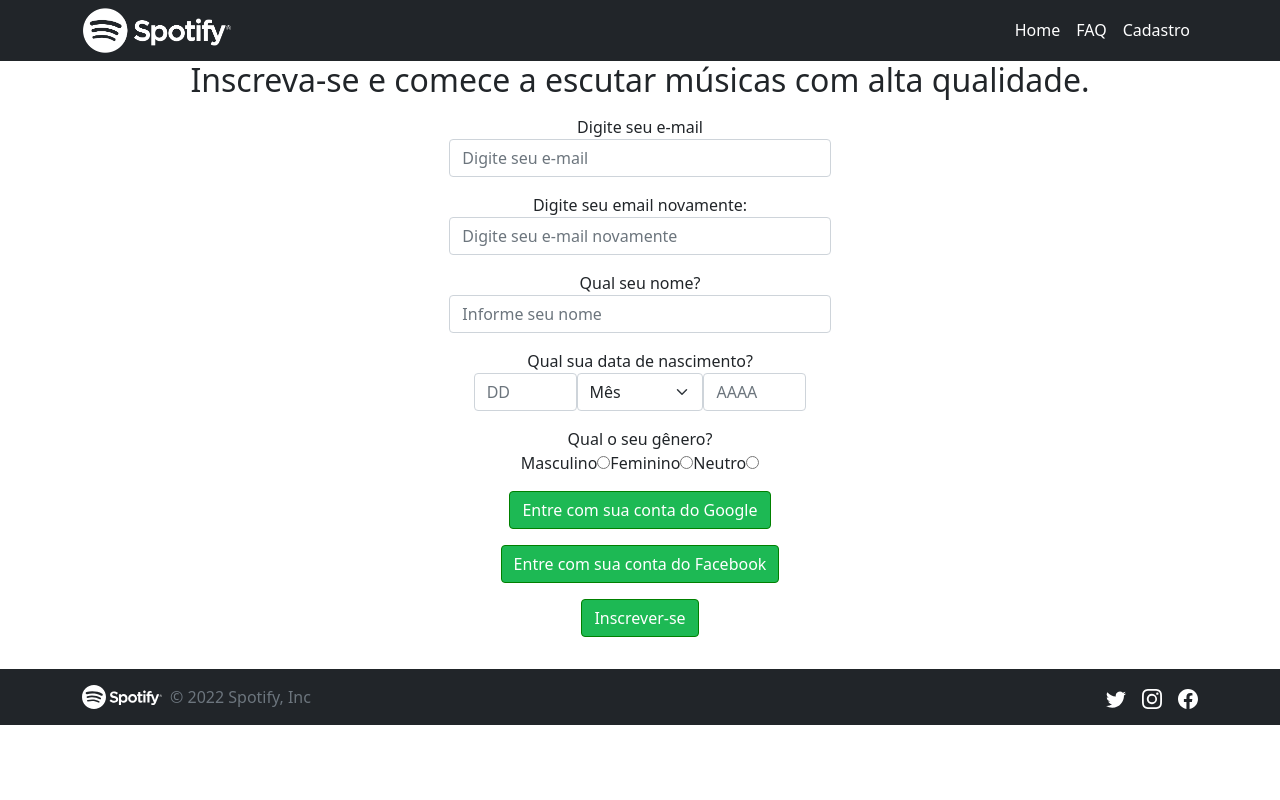
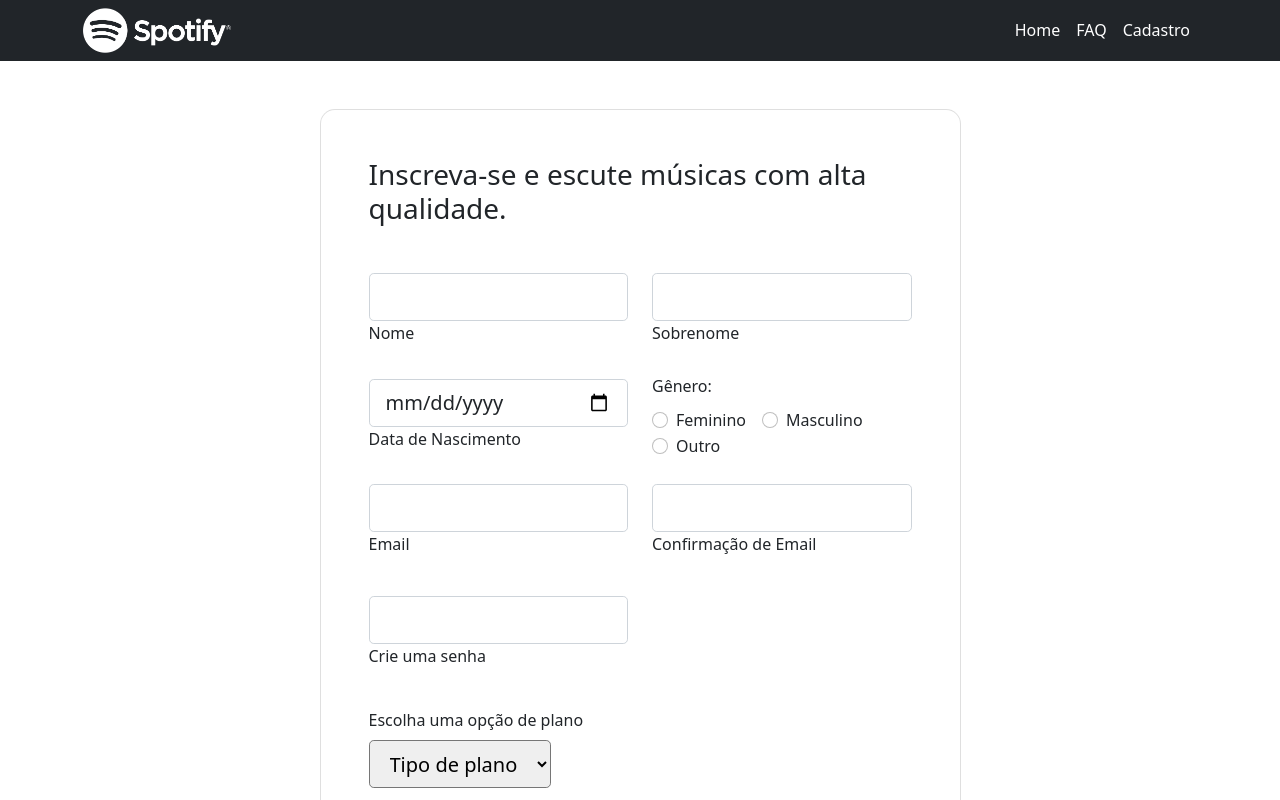
Before and after one commit to fcomateus/spotify-react, a React (Create React App) app: page /cadastro in a window 1280 px wide. Shown: the top 800 px of the page. Built offline with nearby package versions, Linux system fonts and the light colour scheme.

Commit message:
melhoria de cadastro

```diff
--- a/src/components/Cadastro.js
+++ b/src/components/Cadastro.js
@@ -1,161 +1,257 @@
-import React from 'react';
+import { useEffect, useState } from 'react';
 
 function Cadastro() {
+  const usuarioVazio = {
+    nome: '',
+    sobrenome: '',
+    dataDeNascimento: '',
+    genero: '',
+    email: '',
+    emailConf: '',
+    senha: '',
+    plano: 0,
+  };
+
+  const [usuario, setUsuario] = useState(usuarioVazio);
+  const [validado, setValidado] = useState(false);
+
+  useEffect(() => {
+    if (Object.keys(usuario).some((campo) => !usuario[campo])) {
+      setValidado(true);
+    } else {
+      setValidado(false);
+    }
+  }, [usuario]);
+
+  const handleChange = (e) => {
+    const campo = e.target.name;
+    const valor = e.target.value;
+    setUsuario({ ...usuario, [campo]: valor });
+  };
+
+  const handleSubmit = (e) => {
+    e.preventDefault();
+    setUsuario(usuarioVazio);
+  };
+
+  const comparaEmail = () => {
+    if (usuario.email && usuario.email !== usuario.emailConf) {
+      return false;
+    }
+    return true;
+  };
+
   return (
-        <div id='content-form-button'>
-            <h2 class='h2'>
-                Inscreva-se e comece a escutar músicas com alta qualidade.
-            </h2>
-
-            <div class='container mt-3'>
-                <form style={{ marginBottom: '0.5em' }}>
-                    <div class='mb-3'>
-                        <label for='email'>Digite seu e-mail</label>
-                        <div class='row'>
-                            <div class='col'></div>
+    <section className='gradient-custom'>
+      <div className='container py-5 h-100'>
+        <div className='row justify-content-center align-items-center h-100'>
+          <div className='col-12 col-lg-9 col-xl-7'>
+            <div
+              className='card shadow-2-strong card-registration'
+              style={{ borderRadius: '15px' }}
+            >
+              <div className='card-body p-4 p-md-5'>
+                <h3 className='mb-4 pb-2 pb-md-0 mb-md-5'>
+                  Inscreva-se e escute músicas com alta qualidade.
+                </h3>
+                <form onSubmit={handleSubmit}>
+                  <div className='row'>
+                    <div className='col-md-6 mb-4'>
+                      <div className='form-outline'>
                         <input
-                                class='form-control col'
-                                type='email'
-                                name='email'
-                                id='email'
-                                placeholder='Digite seu e-mail'
+                          type='text'
+                          id='nome'
+                          name='nome'
+                          value={usuario.nome}
+                          className='form-control form-control-lg'
+                          onChange={handleChange}
                         />
-                            <div class='col'></div>
+                        <label className='form-label' htmlFor='nome'>
+                          Nome
+                        </label>
+                      </div>
+                    </div>
+                    <div className='col-md-6 mb-4'>
+                      <div className='form-outline'>
+                        <input
+                          type='text'
+                          id='sobrenome'
+                          name='sobrenome'
+                          value={usuario.sobrenome}
+                          className='form-control form-control-lg'
+                          onChange={handleChange}
+                        />
+                        <label className='form-label' htmlFor='sobrenome'>
+                          Sobrenome
+                        </label>
+                      </div>
                     </div>
                   </div>
 
-                    <div class='mb-3'>
-                        <label for='reemail'>Digite seu email novamente:</label>
-                        <div class='row'>
-                            <div class='col'></div>
+                  <div className='row'>
+                    <div className='col-md-6 mb-4 d-flex align-items-center'>
+                      <div className='form-outline datepicker w-100'>
                         <input
-                                type='email'
-                                class='form-control col'
-                                id='reemail'
-                                placeholder='Digite seu e-mail novamente'
-                                name='reemail'
+                          type='date'
+                          className='form-control form-control-lg'
+                          id='dataDeNascimento'
+                          name='dataDeNascimento'
+                          value={usuario.dataDeNascimento}
+                          onChange={handleChange}
                         />
-                            <div class='col'></div>
+                        <label
+                          htmlFor='dataDeNascimento'
+                          className='form-label'
+                          onChange={handleChange}
+                        >
+                          Data de Nascimento
+                        </label>
+                      </div>
+                    </div>
+                    <div className='col-md-6 mb-4'>
+                      <h6 className='mb-2 pb-1'>Gênero:</h6>
+
+                      <div className='form-check form-check-inline'>
+                        <input
+                          onChange={handleChange}
+                          className='form-check-input'
+                          type='radio'
+                          name='genero'
+                          id='genFeminino'
+                          value='feminino'
+                        />
+                        <label
+                          className='form-check-label'
+                          htmlFor='genFeminino'
+                        >
+                          Feminino
+                        </label>
+                      </div>
+                      <div className='form-check form-check-inline'>
+                        <input
+                          onChange={handleChange}
+                          className='form-check-input'
+                          type='radio'
+                          name='genero'
+                          id='genMasculino'
+                          value='masculino'
+                        />
+                        <label
+                          className='form-check-label'
+                          htmlFor='genMasculino'
+                        >
+                          Masculino
+                        </label>
+                      </div>
+                      <div className='form-check form-check-inline'>
+                        <input
+                          onChange={handleChange}
+                          className='form-check-input'
+                          type='radio'
+                          name='genero'
+                          id='genOutro'
+                          value='outro'
+                        />
+                        <label className='form-check-label' htmlFor='genOutro'>
+                          Outro
+                        </label>
+                      </div>
                     </div>
                   </div>
 
-                    <div class='mb-3'>
-                        <label for='name'>Qual seu nome?</label>
-                        <div class='row'>
-                            <div class='col'></div>
+                  <div className='row'>
+                    <div className='col-md-6 mb-4 pb-2'>
+                      <div className='form-outline'>
                         <input
-                                type='text'
-                                class='form-control col'
-                                name='name'
-                                id='name'
-                                placeholder='Informe seu nome'
+                          type='email'
+                          id='email'
+                          name='email'
+                          className='form-control form-control-lg'
+                          value={usuario.email}
+                          onChange={handleChange}
                         />
-                            <div class='col'></div>
+                        <label className='form-label' htmlFor='email'>
+                          Email
+                        </label>
+                      </div>
+                    </div>
+                    <div className='col-md-6 mb-4 pb-2'>
+                      <div className='form-outline'>
+                        <input
+                          type='email'
+                          id='emailConf'
+                          name='emailConf'
+                          className={`${
+                            comparaEmail() ? '' : 'form-invalid'
+                          } form-control form-control-lg`}
+                          value={usuario.emailConf}
+                          onChange={handleChange}
+                        />
+                        <label className='form-label' htmlFor='emailConf'>
+                          Confirmação de Email
+                        </label>
+                      </div>
                     </div>
                   </div>
 
-                    <label>Qual sua data de nascimento?</label>
-
-                    <div class='mb-3 row'>
-                        <div class='col'></div>
-                        <div class='col'></div>
-                        <div class='col'></div>
-                        <div class='col'></div>
+                  <div className='row'>
+                    <div className='col-md-6 mb-4 pb-2'>
+                      <div className='form-outline'>
                         <input
-                            class='form-control col'
-                            type='number'
-                            name='day'
-                            id='day'
-                            inputmode='numeric'
-                            maxlenght='2'
-                            max='31'
-                            min='1'
-                            placeholder='DD'
+                          type='password'
+                          id='senha'
+                          name='senha'
+                          value={usuario.senha}
+                          className='form-control form-control-lg'
+                          onChange={handleChange}
                         />
-                        <select name='mes' id='mes' class='form-select col'>
-                            <option value='0' disabled selected>
-                                Mês
-                            </option>
-                            <option value='1'>Janeiro</option>
-                            <option value='2'>Fevereiro</option>
-                            <option value='3'>Março</option>
-                            <option value='4'>Abril</option>
-                            <option value='5'>Maio</option>
-                            <option value='6'>Junho</option>
-                            <option value='7'>Julho</option>
-                            <option value='8'>Agosto</option>
-                            <option value='9'>Setembro</option>
-                            <option value='10'>Outubro</option>
-                            <option value='11'>Novembro</option>
-                            <option value='12'>Dezembro</option>
-                        </select>
-                        <input
-                            class='form-control col'
-                            type='number'
-                            name='year'
-                            id='year'
-                            inputmode='numeric'
-                            maxlength='4'
-                            max='2022'
-                            min='1900'
-                            placeholder='AAAA'
-                        />
-                        <div class='col'></div>
-                        <div class='col'></div>
-                        <div class='col'></div>
-                        <div class='col'></div>
+                        <label className='form-label' htmlFor='senha'>
+                          Crie uma senha
+                        </label>
+                      </div>
+                    </div>
                   </div>
 
-                    <div class='mb-3'>
-                        <label>Qual o seu gênero?</label>
+                  <div className='row'>
+                    <div className='col-12'>
+                      <label className='form-label select-label'>
+                        Escolha uma opção de plano
+                      </label>
                       <br />
-                        <label for='masc'>Masculino</label>
-                        <input type='radio' name='gender' id='masc' />
-                        <label for='fem'>Feminino</label>
-                        <input type='radio' name='gender' id='fem' />
-                        <label for='null'>Neutro</label>
-                        <input type='radio' name='gender' id='null' />
+                      <select
+                        className='select form-control-lg'
+                        name='plano'
+                        value={usuario.plano}
+                        onChange={handleChange}
+                      >
+                        <option value='0' disabled>
+                          Tipo de plano
+                        </option>
+                        <option value='1'>Free</option>
+                        <option value='2'>Premium</option>
+                      </select>
+                    </div>
                   </div>
 
-                    <div class='mb-3'>
+                  <div className='mt-4 pt-2'>
                     <input
-                            type='button'
+                      className='btn btn-primary btn-lg'
+                      type='submit'
+                      value='Cadastrar'
                       style={{
                         backgroundColor: '#1db954',
                         borderColor: 'green',
                       }}
-                            value='Entre com sua conta do Google'
-                            class='btn btn-primary btn-md'
+                      disabled={validado}
                     />
                   </div>
-                    <div class='mb-3'>
-                        <input
-                            type='button'
-                            style={{
-                                backgroundColor: '#1db954',
-                                borderColor: 'green',
-                            }}
-                            value='Entre com sua conta do Facebook'
-                            class='btn btn-primary btn-md'
-                        />
-                    </div>
-
-                    <button
-                        type='submit'
-                        style={{
-                            backgroundColor: '#1db954',
-                            borderColor: 'green',
-                        }}
-                        class='btn btn-primary'
-                    >
-                        Inscrever-se
-                    </button>
-
-                    <br />
-                    <br />
                 </form>
               </div>
             </div>
+          </div>
+        </div>
+      </div>
+    </section>
   );
 }
 
```
Also changed, not shown: src/App.css (+11 -0 lines), src/App.js (+7 -8 lines), src/components/Footer.js (+3 -9 lines). Lines whose indentation alone changed are shown as unchanged.
